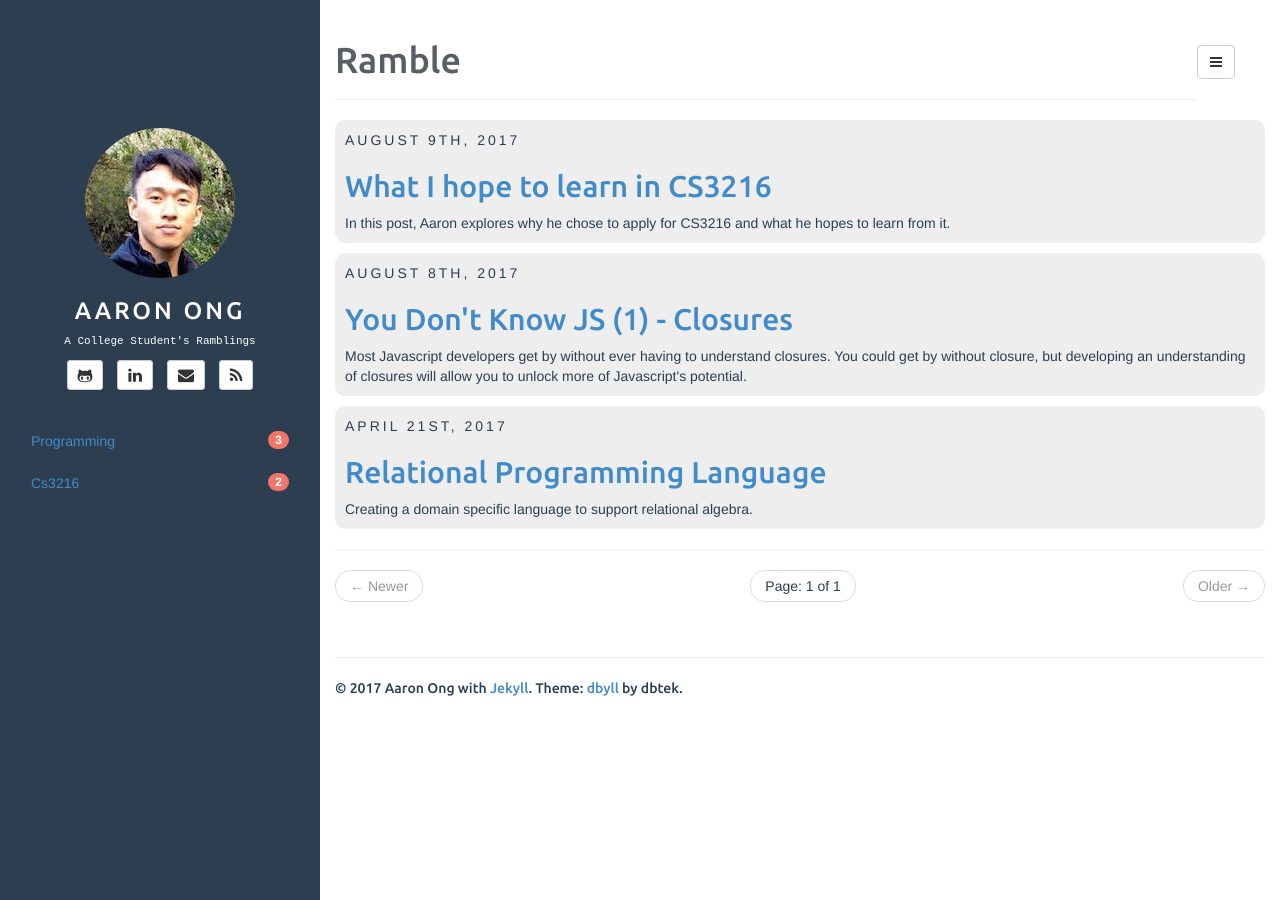
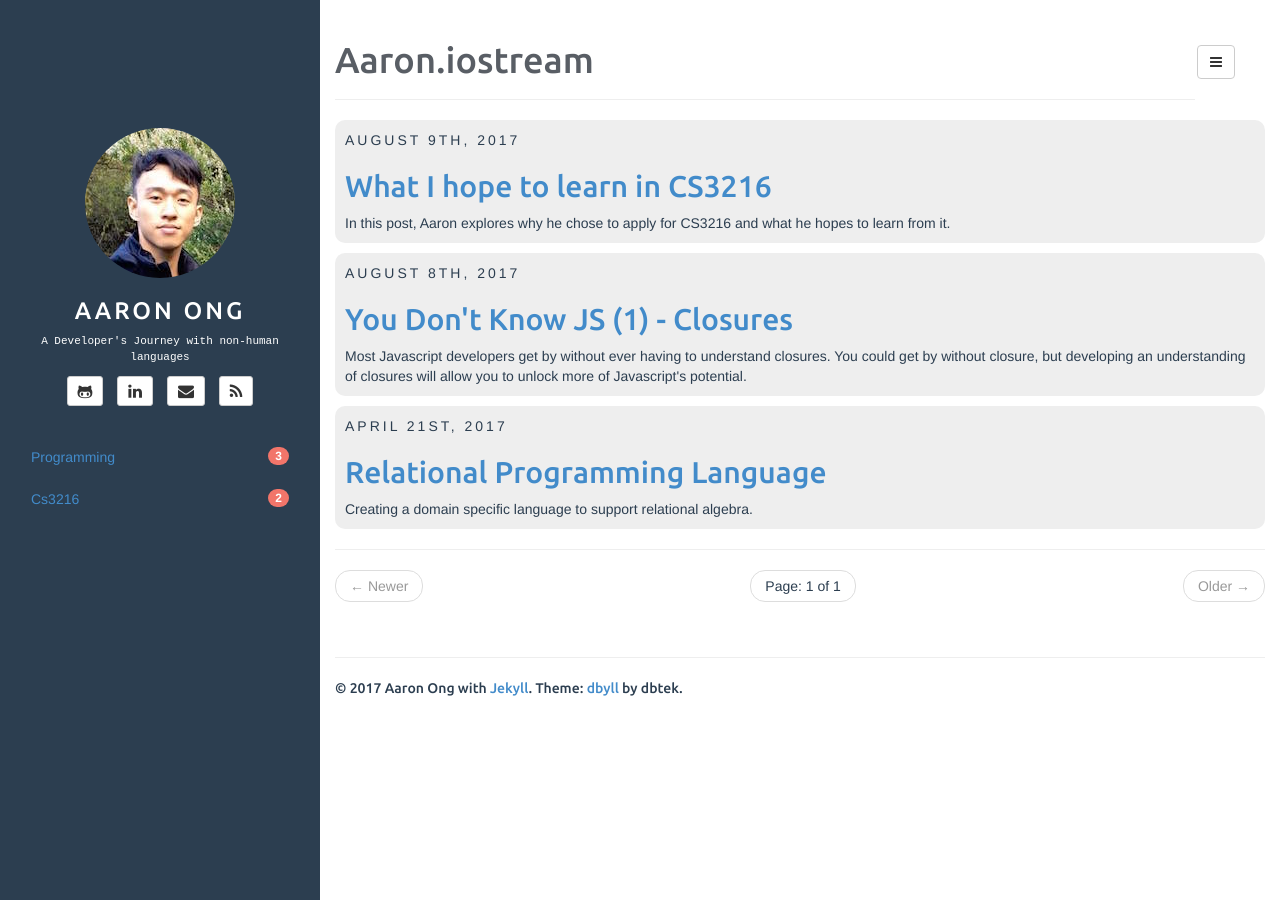
Before and after one commit to Aaronong/Aaronong.github.io, a Jekyll site: the page built from index.html, in a window 1280 px wide. Built offline with Jekyll 4.4.1, drawn with Linux system fonts in a browser that asks for light colours; the list of posts is cut into pages by our own code.

Commit message:
Updated description and favicon link

```diff
--- a/_config.yml
+++ b/_config.yml
@@ -14,7 +14,7 @@ defaults:
     scope:
       path: "" # empty string for all files
     values:
-      title: Ramble
+      title: Aaron.iostream
 
 description: THE description
 author:
@@ -22,7 +22,7 @@ author:
   email: aaronongcs@gmail.com
   github: Aaronong
   linkedin: aaronongcs
-  bio: A College Student's Ramblings
+  bio: A Developer's Journey with non-human languages
 
 rss_path: feed.xml
 categories_path: categories.html
--- a/_includes/default.html
+++ b/_includes/default.html
@@ -25,6 +25,7 @@
 	<!-- Le fav and touch icons -->
 	 <!-- Update these with your own images -->
 	<link rel="shortcut icon" href="images/favicon.ico">
+	<link rel="icon" href="images/favicon.ico">
 	<link rel="apple-touch-icon" href="images/apple-touch-icon.png">
 	<link rel="apple-touch-icon" sizes="72x72" href="images/apple-touch-icon-72x72.png">
 	<link rel="apple-touch-icon" sizes="114x114" href="images/apple-touch-icon-114x114.png">
```
